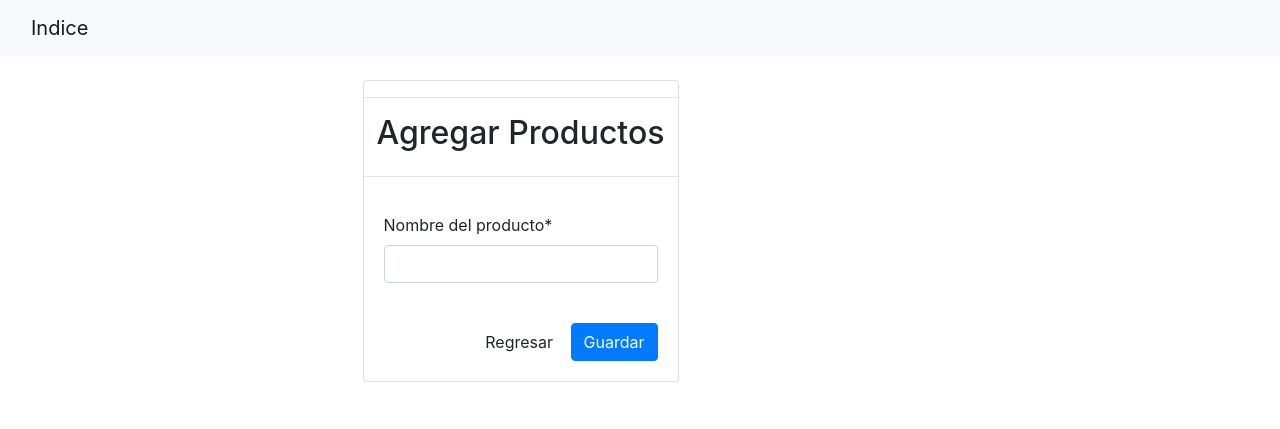
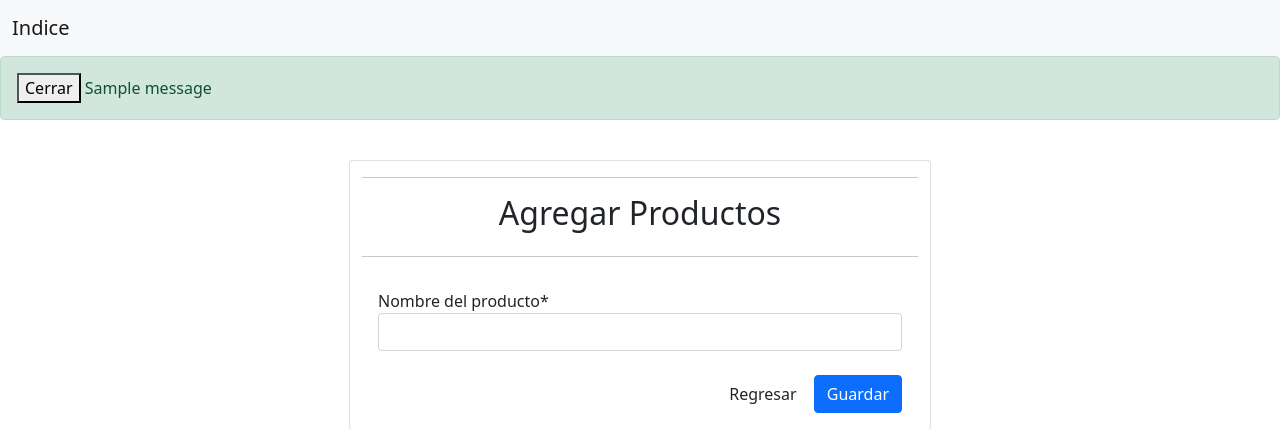
Before and after one commit to Zozi96/admin_products, a Django app: page /products/add-products in a window 1280 px wide. Shown: the top 429 px of the page. Run offline with Django 3.2, Linux system fonts and the light colour scheme; one stand-in notice (Sample message) is shown; some libraries are stand-ins or nearby versions.

Commit message:
Se agregaron los mensajes de confirmación

```diff
--- a/product_registration/views.py
+++ b/product_registration/views.py
@@ -1,3 +1,4 @@
+from django.contrib import messages
 from django.shortcuts import (
     render, redirect, get_object_or_404
 )
@@ -13,6 +14,7 @@ def AddRegistryView(request):
     if request.method == 'POST':
         form_add_product = RegistryForm(data=request.POST)
         form_add_product.save()
+        messages.success(request, 'Se ha completado su registro')
         return redirect(to='Registration')
     return render(request, 'product_registration/addRegistry.html', data)
 
@@ -26,6 +28,7 @@ def EditRegistryView(request, id):
         form_registry = RegistryForm(data=request.POST, instance=registry)
         if form_registry.is_valid():
             form_registry.save()
+            messages.success(request, 'Se ha editado su registro')
             return redirect(to='Registration')
     return render(request, 'product_registration/editRegistry.html', data)
 
@@ -33,6 +36,7 @@ def EditRegistryView(request, id):
 def DeleteRegistryView(request, id):
     registry = get_object_or_404(ProductRegistration, id=id)
     registry.delete()
+    messages.success(request, 'Ha borrado el registro con exito')
     return redirect(to='Registration')
 
 
--- a/products/views.py
+++ b/products/views.py
@@ -1,8 +1,8 @@
+from django.contrib import messages
 from django.shortcuts import (
     redirect, render, get_object_or_404
 )
 
-# Create your views here.
 from products.forms import ProductForm
 from products.models import Product
 
@@ -14,6 +14,7 @@ def AddProducts(request):
     if request.method == 'POST':
         form_add_product = ProductForm(data=request.POST)
         form_add_product.save()
+        messages.success(request, 'El producto se ha guardado exitosamente')
         return redirect(to='Products')
     return render(request, 'products/addProducts.html', data)
 
@@ -27,12 +28,15 @@ def EditProductView(request, id):
         form_edit_product = ProductForm(data=request.POST, instance=product)
         if form_edit_product.is_valid():
             form_edit_product.save()
+            messages.success(request, 'El producto exitosamente')
+            return redirect(to='Products')
     return render(request, 'products/editProduct.html', data)
 
 
 def DeleteProductView(request, id):
     product = get_object_or_404(Product, id=id)
     product.delete()
+    messages.success(request, 'El producto se ha eliminado')
     return redirect(to='Products')
 
 
--- a/shop_place/views.py
+++ b/shop_place/views.py
@@ -1,3 +1,4 @@
+from django.contrib import messages
 from django.shortcuts import (
     render, get_object_or_404, redirect
 )
@@ -14,9 +15,8 @@ def AddShopPlaceView(request):
         form_shop_place = AddShopPlaceForm(data=request.POST)
         if form_shop_place.is_valid():
             form_shop_place.save()
+            messages.success(request, 'El lugar se ha guardado exitosamente')
             return redirect(to='ShopPlaces')
-        else:
-            data['form'] = form_shop_place
     return render(request, 'shop_places/addPlace.html', data)
 
 
@@ -29,6 +29,7 @@ def EditShopPlaceView(request, id):
         form_shop_place = AddShopPlaceForm(data=request.POST, instance=place)
         if form_shop_place.is_valid():
             form_shop_place.save()
+            messages.success(request, 'El lugar se ha guardado exitosamente')
             return redirect(to='ShopPlaces')
     return render(request, 'shop_places/editPlace.html', data)
 
@@ -36,6 +37,7 @@ def EditShopPlaceView(request, id):
 def DeleteShopPlaceView(request, id):
     place = get_object_or_404(ShopPlace, id=id)
     place.delete()
+    messages.success(request, 'Lugar de compra borrado')
     return redirect(to='ShopPlaces')
 
 
--- a/templates/base.html
+++ b/templates/base.html
@@ -4,17 +4,18 @@
 <head>
     <meta charset="UTF-8">
     <title></title>
-    <link rel="stylesheet" href="https://stackpath.bootstrapcdn.com/bootstrap/5.0.0-alpha2/css/bootstrap.min.css"
-          integrity="sha384-DhY6onE6f3zzKbjUPRc2hOzGAdEf4/Dz+WJwBvEYL/lkkIsI3ihufq9hk9K4lVoK" crossorigin="anonymous">
+    <link href="https://cdn.jsdelivr.net/npm/bootstrap@5.0.0-alpha3/dist/css/bootstrap.min.css" rel="stylesheet"
+          integrity="sha384-CuOF+2SnTUfTwSZjCXf01h7uYhfOBuxIhGKPbfEJ3+FqH/s6cIFN9bGr1HmAg4fQ" crossorigin="anonymous">
 </head>
 <body>
 {% include 'navbar.html' %}
+{% include 'messages.html' %}
 <div class="container">
     {% block content %}
     {% endblock %}
 </div>
 </body>
 </html>
-<script src="https://stackpath.bootstrapcdn.com/bootstrap/5.0.0-alpha2/js/bootstrap.bundle.min.js"
-        integrity="sha384-BOsAfwzjNJHrJ8cZidOg56tcQWfp6y72vEJ8xQ9w6Quywb24iOsW913URv1IS4GD"
+<script src="https://cdn.jsdelivr.net/npm/bootstrap@5.0.0-alpha3/dist/js/bootstrap.bundle.min.js"
+        integrity="sha384-popRpmFF9JQgExhfw5tZT4I9/CI5e2QcuUZPOVXb1m7qUmeR2b50u+YFEYe1wgzy"
         crossorigin="anonymous"></script>
--- /dev/null
+++ b/templates/messages.html
@@ -0,0 +1,15 @@
+{% if messages %}
+    {% for message in messages %}
+        {% if message.tags == 'success' %}
+            <div class="alert alert-success">
+                <button type="button" class="close" data-dismiss="alert">Cerrar</button>
+                {{ message }}
+            </div>
+        {% else %}
+            <div class="alert alert-danger">
+                <button type="button" class="close" data-dismiss="alert">Cerrar</button>
+                {{ message }}
+            </div>
+        {% endif %}
+    {% endfor %}
+{% endif %}
```
Also changed, not shown: db.sqlite3.
